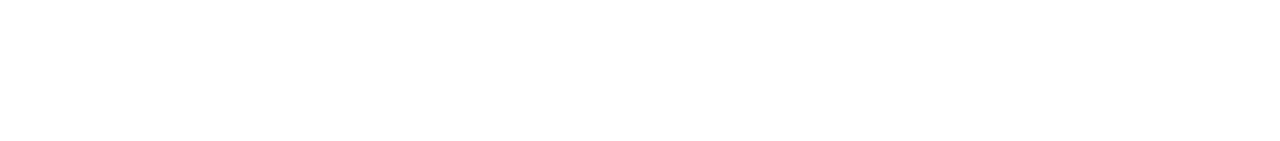
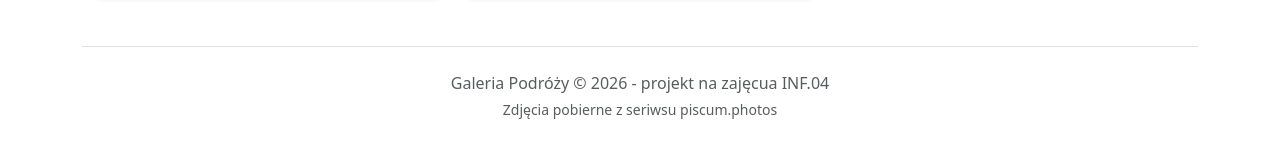
Before and after one commit to Milosz432/Webowe, a React (Vite) app in the folder mb05/zadania/mb05/: page / in a window 1280 px wide. Shown: the part 1615-1756 px from the top of the page. Before the commit the page ends 1613 px from the top, so only its background shows below. Built offline with nearby package versions, Linux system fonts and the light colour scheme.

Commit message:
dodanie footera

```diff
--- a/mb05/zadania/mb05/src/App.jsx
+++ b/mb05/zadania/mb05/src/App.jsx
@@ -6,6 +6,7 @@
 import Navbar from "./components/Navbar.jsx"
 import CategoryBar from './components/CategoryBar.jsx'
 import Gallery from './components/Gallery.jsx'
+import Footer from './components/Footer.jsx'
 
 
 function App() {
@@ -50,6 +51,8 @@
         <CategoryBar/>
         <Gallery/>
       </main>
+
+      <Footer></Footer>
     </div>
     </>
   )
--- /dev/null
+++ b/mb05/zadania/mb05/src/components/Footer.jsx
@@ -0,0 +1,13 @@
+function Footer(){
+    return(
+        <footer id="id" className="border-top mt-5 py-4">
+            <div className="container text-center text-body-secondary">
+                <p className="mb-1">
+                    Galeria Podróży &copy; 2026 - projekt na zajęcua INF.04
+                </p>
+                <p className="mb-0 small">Zdjęcia pobierne z seriwsu piscum.photos</p>
+            </div>
+        </footer>
+    )
+}
+export default Footer
```
